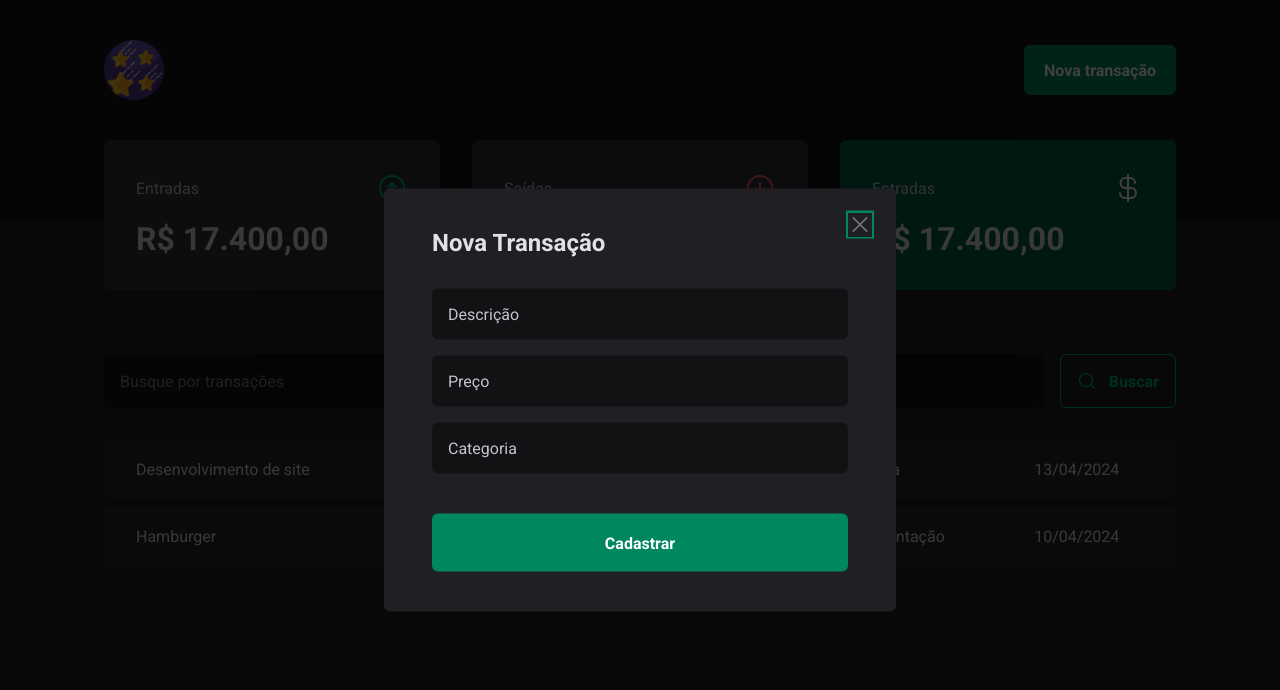
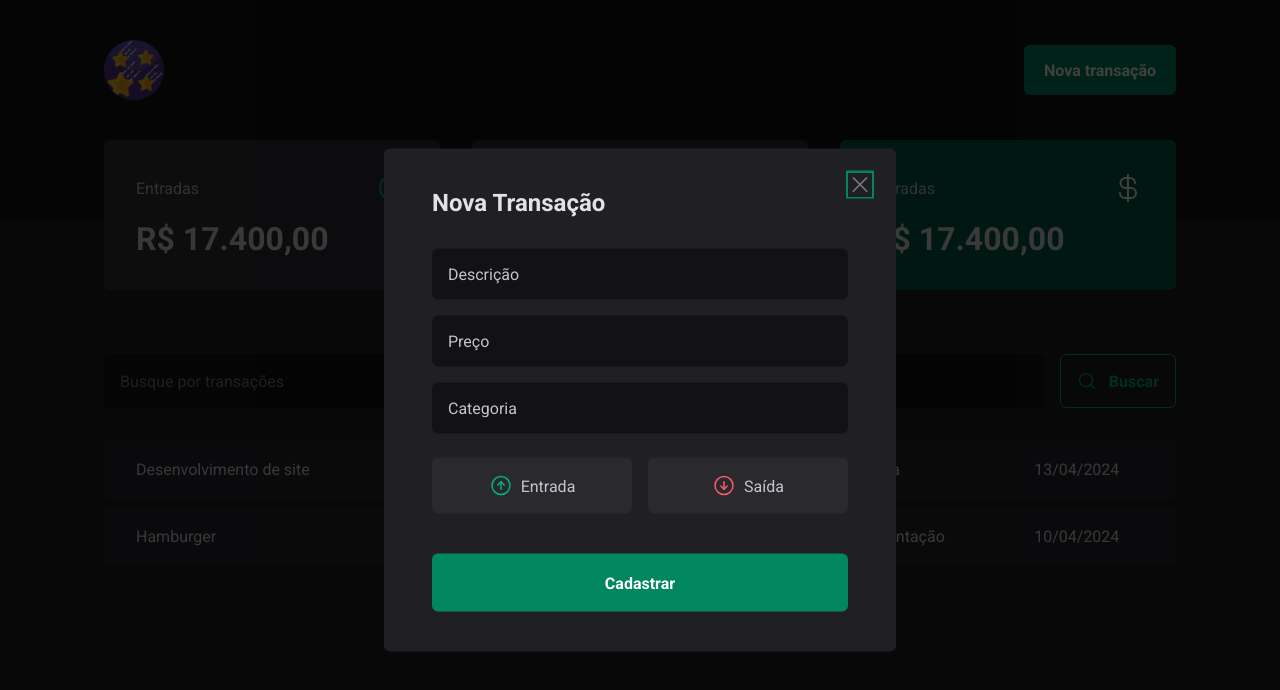
Before and after one commit to Isaacvf-dev/dt-money, a React (Vite) app: page / in a window 1280 px wide. Both pictures are taken after a click on the button "Nova transação". Shown: the top 690 px of the page. Built offline with nearby package versions, Linux system fonts and the light colour scheme.

Commit message:
Created income and outcome buttons in the transaction modal

```diff
--- a/src/components/NewTransactionModal/index.tsx
+++ b/src/components/NewTransactionModal/index.tsx
@@ -1,6 +1,6 @@
 import * as Dialog from "@radix-ui/react-dialog"
-import { CloseButton, Content, Overlay } from "./styles";
-import { X } from "phosphor-react";
+import { CloseButton, Content, Overlay, TransactionType, TransactionTypeButton } from "./styles";
+import { ArrowCircleDown, ArrowCircleUp, X } from "phosphor-react";
 
 export default function NewTransactionModal() {
   return (
@@ -19,6 +19,17 @@
           <input type="number" placeholder="Preço" required />
           <input type="text" placeholder="Categoria" required />
 
+          <TransactionType>
+            <TransactionTypeButton variant="income">
+              <ArrowCircleUp size={24} />
+              Entrada
+            </TransactionTypeButton>
+            <TransactionTypeButton variant="outcome">
+              <ArrowCircleDown size={24} />
+              Saída
+            </TransactionTypeButton>
+          </TransactionType>
+
           <button type="submit">Cadastrar</button>
         </form>
 
--- a/src/components/NewTransactionModal/styles.ts
+++ b/src/components/NewTransactionModal/styles.ts
@@ -68,3 +68,31 @@
   cursor: pointer;
   color: ${props => props.theme["gray-500"]}
 `
+
+export const TransactionType = styled.div`
+  display: grid;
+  grid-template-columns: repeat(2, 1fr);
+  gap: 1rem;
+  margin-top: 0.5rem;
+`
+
+interface TransactionTypeButtonProps {
+  variant: "income" | "outcome";
+}
+
+export const TransactionTypeButton = styled.button<TransactionTypeButtonProps>`
+  background: ${props => props.theme["gray-700"]};
+  padding: 1rem;
+  display: flex;
+  align-items: center;
+  justify-content: center;
+  gap: 0.5rem;
+  border-radius: 6px;
+  cursor: pointer;
+  border: 0;
+  color: ${props => props.theme["gray-300"]};
+
+  svg {
+    color: ${props => props.variant === "income" ? props.theme["green-300"] : props.theme["red-300"]};
+  }
+`
```
